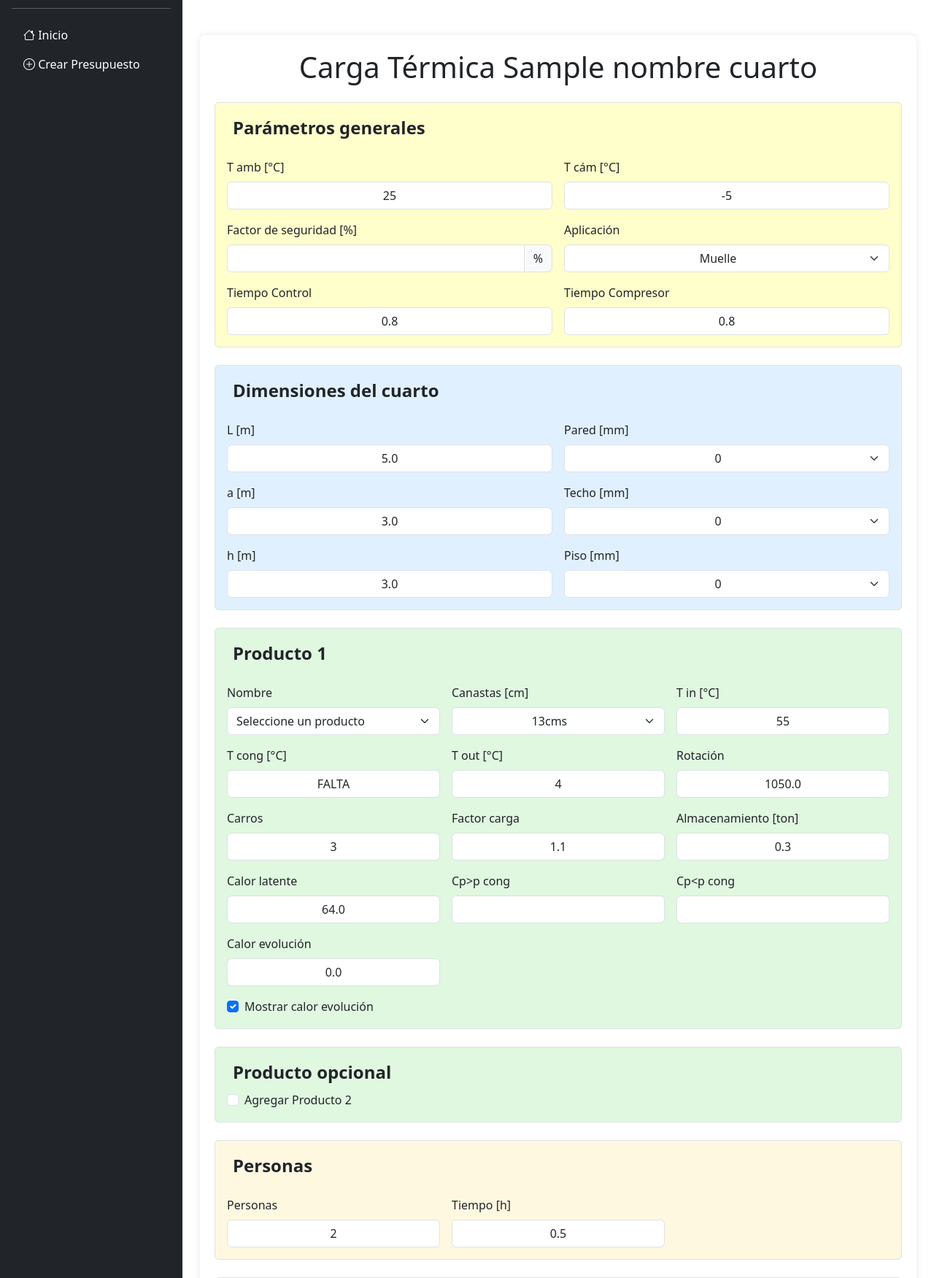
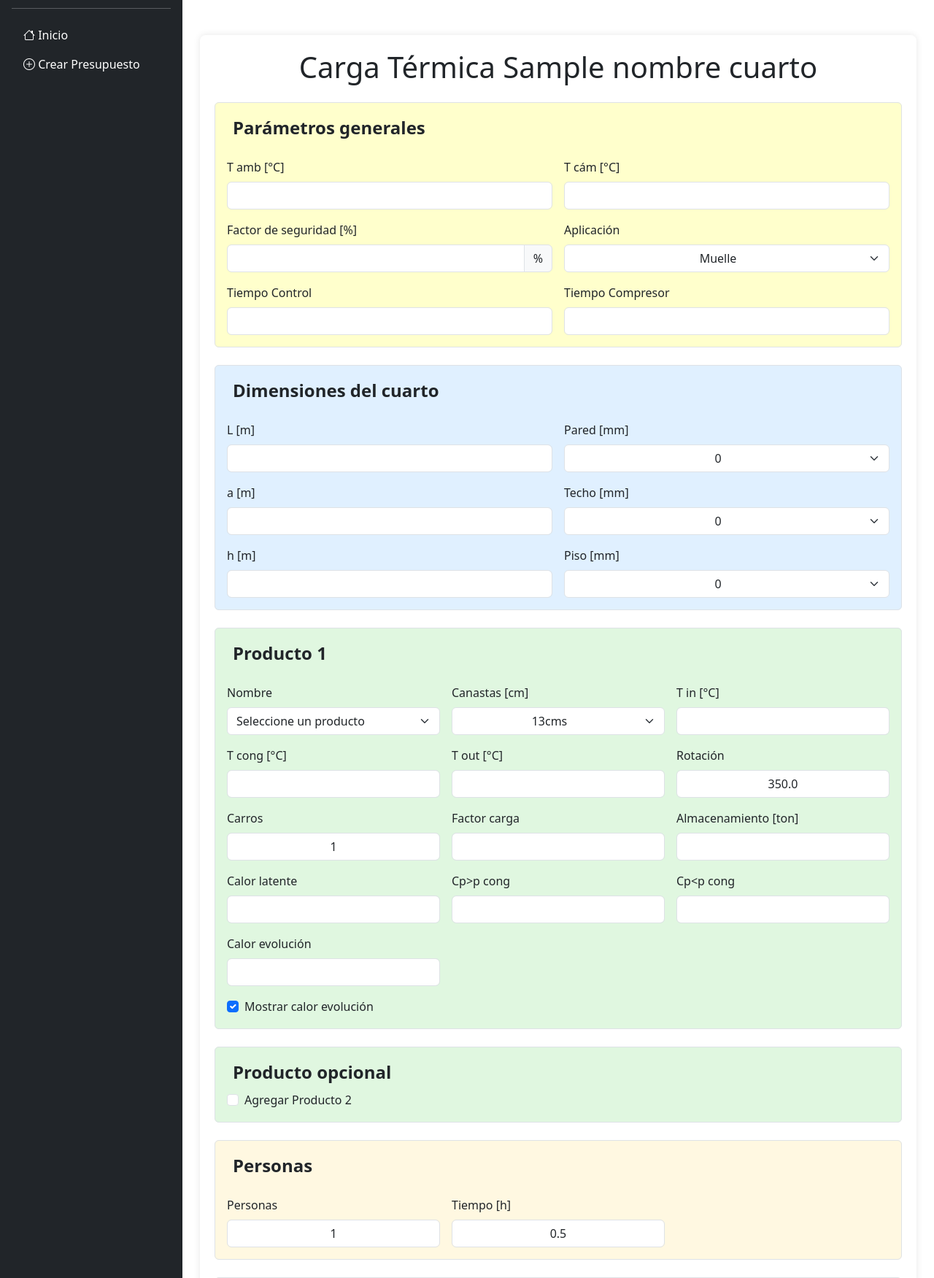
Before and after one commit to joao9417/SuiteRefrid, a Django app: template m1_carga_termica/templates/carga_termica/calculo_carga_termica.html in a window 1280 px wide. Shown: the part 57-1808 px from the top of the page at 73% size. Run offline with Django 5.2, Linux system fonts and the light colour scheme; the template is opened without the code that fills it: most values are stand-ins (such as "Sample title", 1, 10 or a date in 2020); some libraries are stand-ins or nearby versions.

Commit message:
carge casilla temp congelacion con conversion a celsius

```diff
--- a/m1_carga_termica/templates/carga_termica/calculo_carga_termica.html
+++ b/m1_carga_termica/templates/carga_termica/calculo_carga_termica.html
@@ -19,11 +19,11 @@
             <div class="row g-3">
                 <div class="col-md-6">
                     <label for="t_amb" class="form-label">T amb [°C]</label>
-                    <input type="text" name="t_amb" id="t_amb" class="form-control form-control-center" value="25">
+                    <input type="text" name="t_amb" id="t_amb" class="form-control form-control-center" value="">
                 </div>
                 <div class="col-md-6">
                     <label for="t_cam" class="form-label">T cám [°C]</label>
-                    <input type="text" name="t_cam" id="t_cam" class="form-control form-control-center" value="-5">
+                    <input type="text" name="t_cam" id="t_cam" class="form-control form-control-center" value="">
                 </div>
                 <div class="col-md-6">
                     <label for="f_segur" class="form-label">Factor de seguridad [%]</label>
@@ -53,11 +53,11 @@
 
                 <div class="col-md-6">
                     <label for="t_control" class="form-label">Tiempo Control</label>
-                    <input type="text" name="t_control" id="t_control" class="form-control form-control-center" value="0.8">
+                    <input type="text" name="t_control" id="t_control" class="form-control form-control-center" value="">
                 </div>
                 <div class="col-md-6">
                     <label for="t_compresor" class="form-label">Tiempo Compresor</label>
-                    <input type="text" name="t_compresor" id="t_compresor" class="form-control form-control-center" value="0.8">
+                    <input type="text" name="t_compresor" id="t_compresor" class="form-control form-control-center" value="">
                 </div>
             </div>
         </fieldset>
@@ -65,7 +65,7 @@
         <fieldset class="border p-3 mb-4 rounded bg-blue">
             <legend class="fw-bold px-2">Dimensiones del cuarto</legend>
             <div class="row g-3">
-                <div class="col-md-6"><label for="l_m" class="form-label">L [m]</label><input type="text" name="l_m" class="form-control form-control-center" value="5.0"></div>
+                <div class="col-md-6"><label for="l_m" class="form-label">L [m]</label><input type="text" name="l_m" class="form-control form-control-center" value=""></div>
 
                 <div class="col-md-6">
                     <label for="pared" class="form-label">Pared [mm]</label>
@@ -79,7 +79,7 @@
                     </select>
                 </div>
 
-                <div class="col-md-6"><label for="a_m" class="form-label">a [m]</label><input type="text" name="a_m" class="form-control form-control-center" value="3.0"></div>
+                <div class="col-md-6"><label for="a_m" class="form-label">a [m]</label><input type="text" name="a_m" class="form-control form-control-center" value=""></div>
 
                 <div class="col-md-6">
                     <label for="techo" class="form-label">Techo [mm]</label>
@@ -93,7 +93,7 @@
                     </select>
                 </div>
 
-                <div class="col-md-6"><label for="h_m" class="form-label">h [m]</label><input type="text" name="h_m" class="form-control form-control-center" value="3.0"></div>
+                <div class="col-md-6"><label for="h_m" class="form-label">h [m]</label><input type="text" name="h_m" class="form-control form-control-center" value=""></div>
 
                 <div class="col-md-6">
                     <label for="piso" class="form-label">Piso [mm]</label>
@@ -132,20 +132,20 @@
                         <option value="na">n/a</option>
                     </select>
                 </div>
-                <div class="col-md-4"><label for="p1_t_in" class="form-label">T in [°C]</label><input type="text" name="p1_t_in" class="form-control form-control-center" value="55"></div>
-                <div class="col-md-4"><label for="p1_t_cong" class="form-label">T cong [°C]</label><input type="text" name="p1_t_cong" class="form-control form-control-center" value="FALTA"></div>
-                <div class="col-md-4"><label for="p1_t_out" class="form-label">T out [°C]</label><input type="text" name="p1_t_out" class="form-control form-control-center" value="4"></div>
+                <div class="col-md-4"><label for="p1_t_in" class="form-label">T in [°C]</label><input type="text" name="p1_t_in" class="form-control form-control-center" value=""></div>
+                <div class="col-md-4"><label for="p1_t_cong" class="form-label">T cong [°C]</label><input type="text" name="p1_t_cong" class="form-control form-control-center" value=""></div>
+                <div class="col-md-4"><label for="p1_t_out" class="form-label">T out [°C]</label><input type="text" name="p1_t_out" class="form-control form-control-center" value=""></div>
                 <div class="col-md-4"><label for="p1_rotacion" class="form-label">Rotación</label><input type="text" name="p1_rotacion" id="p1_rotacion" class="form-control form-control-center"></div>
-                <div class="col-md-4"><label for="p1_carros" class="form-label">Carros</label><input type="text" name="p1_carros" id="p1_carros" class="form-control form-control-center" value="3"></div>
-                <div class="col-md-4"><label for="p1_f_carga" class="form-label">Factor carga</label><input type="text" name="p1_f_carga" class="form-control form-control-center" value="1.1"></div>
-                <div class="col-md-4"><label for="p1_almac" class="form-label">Almacenamiento [ton]</label><input type="text" name="p1_almacenamiento" class="form-control form-control-center" value="0.3"></div>
-                <div class="col-md-4"><label for="p1_calor_latente" class="form-label">Calor latente</label><input type="text" name="p1_calor_latente" class="form-control form-control-center" value="64.0"></div>
+                <div class="col-md-4"><label for="p1_carros" class="form-label">Carros</label><input type="text" name="p1_carros" id="p1_carros" class="form-control form-control-center" value="1"></div>
+                <div class="col-md-4"><label for="p1_f_carga" class="form-label">Factor carga</label><input type="text" name="p1_f_carga" class="form-control form-control-center" value=""></div>
+                <div class="col-md-4"><label for="p1_almac" class="form-label">Almacenamiento [ton]</label><input type="text" name="p1_almacenamiento" class="form-control form-control-center" value=""></div>
+                <div class="col-md-4"><label for="p1_calor_latente" class="form-label">Calor latente</label><input type="text" name="p1_calor_latente" class="form-control form-control-center" value=""></div>
                 <div class="col-md-4"><label for="p1_cp_s_p" class="form-label">Cp&gt;p cong</label><input type="text" name="p1_cp_s_p" class="form-control form-control-center"></div>
                 <div class="col-md-4"><label for="p1_cp_b_p" class="form-label">Cp&lt;p cong</label><input type="text" name="p1_cp_b_p" class="form-control form-control-center"></div>
 
                 <div id="calorEvolucionBox" class="col-md-4">
                     <label for="calor_evolucion" class="form-label">Calor evolución</label>
-                    <input type="text" name="p1_calor_evolucion" class="form-control form-control-center" value="0.0">
+                    <input type="text" name="p1_calor_evolucion" class="form-control form-control-center" value="">
                 </div>
             </div>
             <div class="form-check mt-3">
@@ -192,7 +192,7 @@
                 <div class="col-md-4"><label for="p2_t_cong" class="form-label">T cong [°C]</label><input type="text" name="p2_t_cong" class="form-control form-control-center" value=""></div>
                 <div class="col-md-4"><label for="p2_t_out" class="form-label">T out [°C]</label><input type="text" name="p2_t_out" class="form-control form-control-center" value=""></div>
                 <div class="col-md-4"><label for="p2_rotacion" class="form-label">Rotación</label><input type="text" name="p2_rotacion" id="p2_rotacion" class="form-control form-control-center" value=""></div>
-                <div class="col-md-4"><label for="p2_carros" class="form-label">Carros</label><input type="text" name="p2_carros" id="p2_carros" class="form-control form-control-center" value="3"></div>
+                <div class="col-md-4"><label for="p2_carros" class="form-label">Carros</label><input type="text" name="p2_carros" id="p2_carros" class="form-control form-control-center" value="1"></div>
                 <div class="col-md-4"><label for="p2_f_carga" class="form-label">Factor carga</label><input type="text" name="p2_f_carga" class="form-control form-control-center" value=""></div>
                 <div class="col-md-4"><label for="p2_almac" class="form-label">Almacenamiento [ton]</label><input type="text" name="p2_almac" class="form-control form-control-center" value=""></div>
                 <div class="col-md-4"><label for="p2_calor_latente" class="form-label">Calor latente</label><input type="text" name="p2_calor_latente" class="form-control form-control-center" value=""></div>
@@ -216,7 +216,7 @@
         <fieldset class="border p-3 mb-4 rounded bg-beige">
             <legend class="fw-bold px-2">Personas</legend>
             <div class="row g-3">
-                <div class="col-md-4"><label for="personas" class="form-label">Personas</label><input type="text" name="personas" class="form-control form-control-center" value="2"></div>
+                <div class="col-md-4"><label for="personas" class="form-label">Personas</label><input type="text" name="personas" class="form-control form-control-center" value="1"></div>
                 <div class="col-md-4"><label for="t_h_personas" class="form-label">Tiempo [h]</label><input type="text" name="t_h_personas" class="form-control form-control-center" value="0.5"></div>
             </div>
         </fieldset>
@@ -224,11 +224,11 @@
         <fieldset class="border p-3 mb-4 rounded bg-beige">
             <legend class="fw-bold px-2">Iluminación</legend>
             <div class="row g-3">
-                <div class="col-md-4"><label for="luxes" class="form-label">Luxes</label><input type="text" name="luxes" class="form-control form-control-center" value="300"></div>
-                <div class="col-md-4"><label for="luminaria" class="form-label">Luminaria</label><input type="text" name="luminaria" class="form-control" value="LED 40W"></div>
-                <div class="col-md-4"><label for="cantidad_luminarias" class="form-label">Cantidad</label><input type="text" name="cantidad_luminarias" class="form-control form-control-center" value="3"></div>
+                <div class="col-md-4"><label for="luxes" class="form-label">Luxes</label><input type="text" name="luxes" class="form-control form-control-center" value=""></div>
+                <div class="col-md-4"><label for="luminaria" class="form-label">Luminaria</label><input type="text" name="luminaria" class="form-control" value=""></div>
+                <div class="col-md-4"><label for="cantidad_luminarias" class="form-label">Cantidad</label><input type="text" name="cantidad_luminarias" class="form-control form-control-center" value=""></div>
                 <div class="col-md-4"><label for="w" class="form-label">Potencia [W]</label><input type="text" name="w" class="form-control form-control-center" value="40"></div>
-                <div class="col-md-4"><label for="t_h_ilum" class="form-label">Tiempo [h]</label><input type="text" name="t_h_ilum" class="form-control form-control-center" value="0.5"></div>
+                <div class="col-md-4"><label for="t_h_ilum" class="form-label">Tiempo [h]</label><input type="text" name="t_h_ilum" class="form-control form-control-center" value=""></div>
             </div>
         </fieldset>
 
@@ -257,20 +257,20 @@
         <fieldset class="border p-3 mb-4 rounded bg-blue">
             <legend class="fw-bold px-2">Infiltración de aire</legend>
             <div class="row g-3">
-                <div class="col-md-6"><label for="tipo" class="form-label">Tipo</label><input type="text" name="tipo" class="form-control" value="por volumen"></div>
-                <div class="col-md-6"><label for="factor" class="form-label">Factor</label><input type="text" name="factor" class="form-control form-control-center" value="2.0"></div>
+                <div class="col-md-6"><label for="tipo" class="form-label">Tipo</label><input type="text" name="tipo" class="form-control" value=""></div>
+                <div class="col-md-6"><label for="factor" class="form-label">Factor</label><input type="text" name="factor" class="form-control form-control-center" value=""></div>
             </div>
         </fieldset>
 
         <fieldset class="border p-3 mb-4 rounded bg-blue">
             <legend class="fw-bold px-2">Carga Adicionales por Maquinas</legend>
             <div class="row g-3">
-                <div class="col-md-4"><label for="m1_cantidad" class="form-label">Cantidad Maquinaria 1</label><input type="text" name="m1_cantidad" class="form-control form-control-center" value="2"></div>
-                <div class="col-md-4"><label for="m1_hp" class="form-label">Consumo [HP]</label><input type="text" name="m1_hp" class="form-control form-control-center" value="10"></div>
-                <div class="col-md-4"><label for="m1_t" class="form-label">Horas Operacion</label><input type="text" name="m1_t" class="form-control form-control-center" value="2.0"></div>
-                <div class="col-md-4"><label for="m2_cantidad" class="form-label">Cantidad Maquinaria 2</label><input type="text" name="m2_cantidad" class="form-control form-control-center" value="2"></div>
-                <div class="col-md-4"><label for="m2_hp" class="form-label">Consumo [HP]</label><input type="text" name="m2_hp" class="form-control form-control-center" value="10"></div>
-                <div class="col-md-4"><label for="m2_t" class="form-label">Horas Operacion</label><input type="text" name="m2_t" class="form-control form-control-center" value="2.0"></div>
+                <div class="col-md-4"><label for="m1_cantidad" class="form-label">Cantidad Maquinaria 1</label><input type="text" name="m1_cantidad" class="form-control form-control-center" value=""></div>
+                <div class="col-md-4"><label for="m1_hp" class="form-label">Consumo [HP]</label><input type="text" name="m1_hp" class="form-control form-control-center" value=""></div>
+                <div class="col-md-4"><label for="m1_t" class="form-label">Horas Operacion</label><input type="text" name="m1_t" class="form-control form-control-center" value=""></div>
+                <div class="col-md-4"><label for="m2_cantidad" class="form-label">Cantidad Maquinaria 2</label><input type="text" name="m2_cantidad" class="form-control form-control-center" value=""></div>
+                <div class="col-md-4"><label for="m2_hp" class="form-label">Consumo [HP]</label><input type="text" name="m2_hp" class="form-control form-control-center" value=""></div>
+                <div class="col-md-4"><label for="m2_t" class="form-label">Horas Operacion</label><input type="text" name="m2_t" class="form-control form-control-center" value=""></div>
             </div>
         </fieldset>
 
--- a/m1_carga_termica/views.py
+++ b/m1_carga_termica/views.py
@@ -12,7 +12,7 @@
     if nombre_cuarto is None:
         nombre_cuarto = "Cuarto_Principal"
 
-    #1. OBTENER EVAPORADORES, para el dropdown
+    #1. OBTENER EVAPORADORES, para el down
     try:
         evaporadores_lista = Evaporador.objects.using('m1_carga_termica').values('modelo').order_by('modelo')
     except Exception as e:
@@ -74,7 +74,7 @@
         prod = Productos.objects.using('m1_carga_termica').get(productos=productos)
         #Mapeo de los datos del objeto producto a un diccionario para la respuesta JSON
         data = {
-            'punto_fusion': prod.punto_fusion_f,
+            't_cong': prod.punto_fusion_f,
             'cp_sobre': prod.cp_sobre_punto_cong_btu_lb_f,
             'cp_debajo': prod.cp_debajo_punto_cong_btu_lb_f,
             'latente_btu': prod.latente_btu_lb,
--- a/static/js/carga_termica/carga_termica.js
+++ b/static/js/carga_termica/carga_termica.js
@@ -262,6 +262,12 @@
             inputTcong.value = valorFinalCampo;
         }
 
+        document.querySelector(`input[name="p${num}_cp_s_p"]`).value = data.cp_s_p || '';
+        document.querySelector(`input[name="p${num}_cp_b_p"]`).value = data.cp_b_p || '';
+        document.querySelector(`input[name="p${num}_calor_latente"]`).value = data.calor_latente || '';
+
+
+
     } catch (error) {
         console.error(`Error al obtener datos del producto ${num}:`, error);
         limpiarCamposProducto(num);
```
